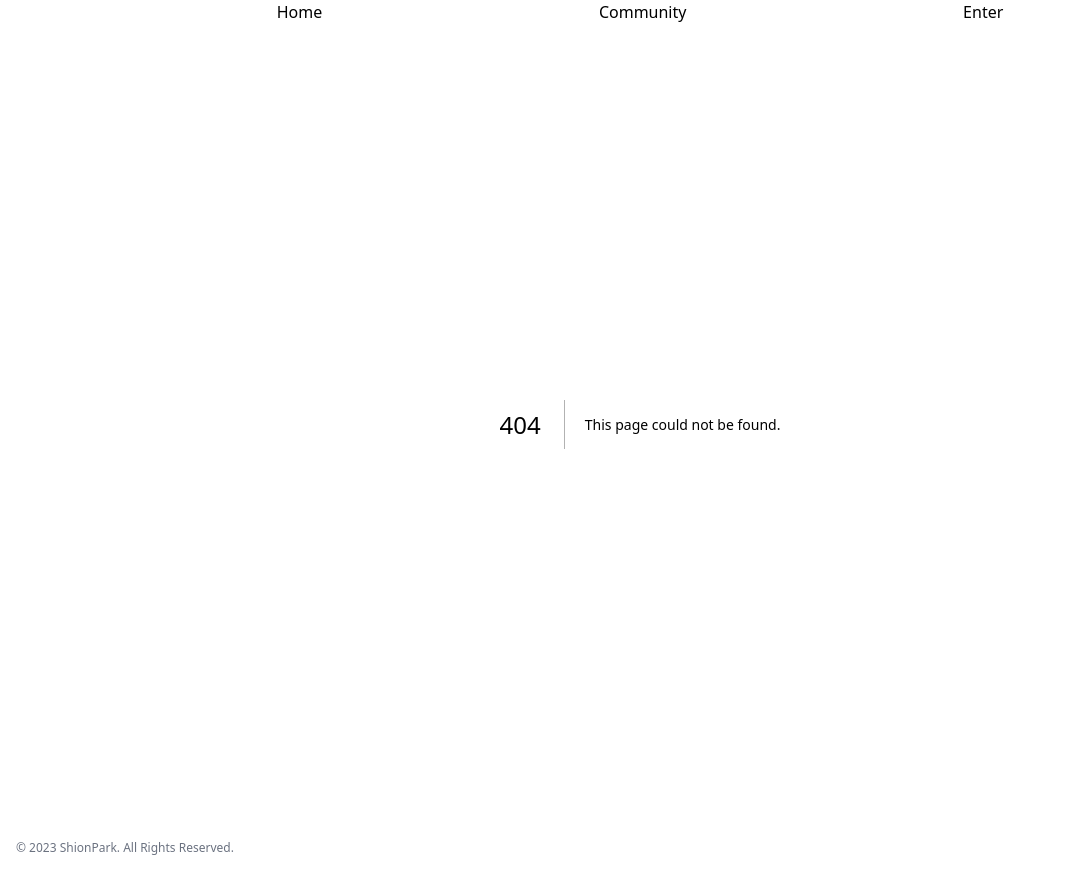
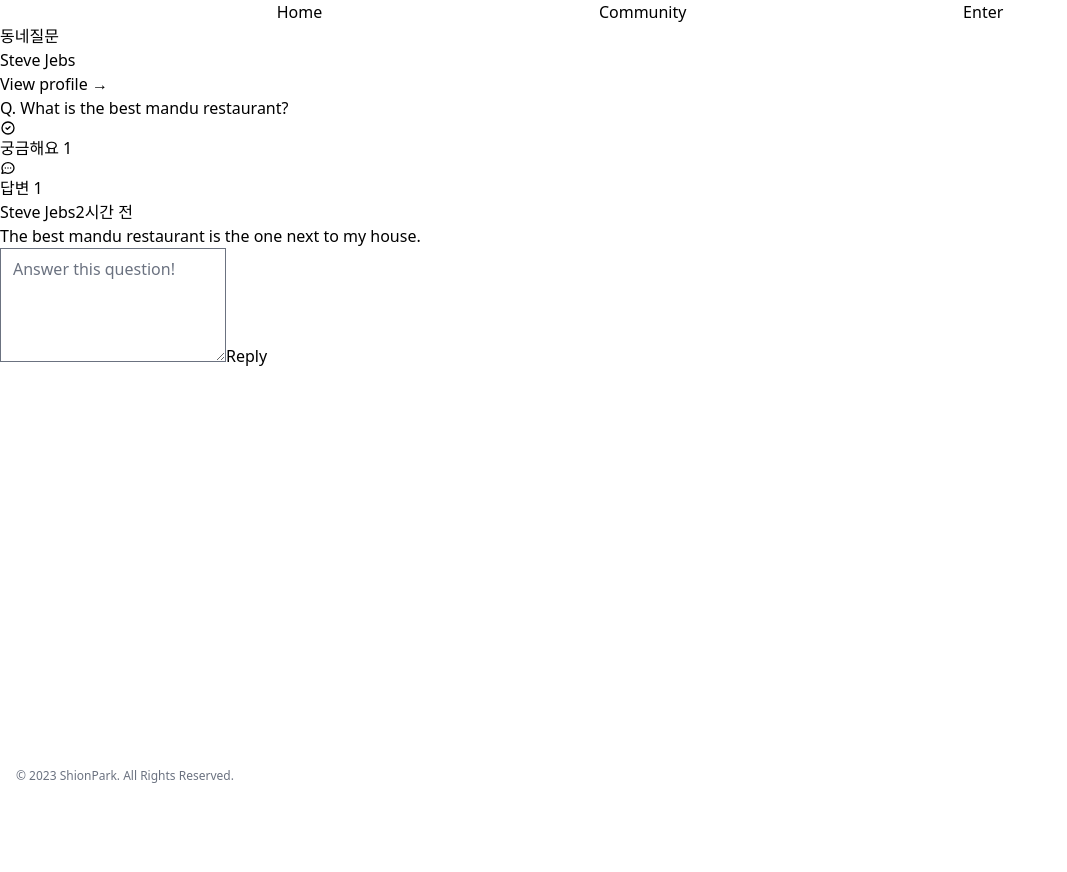
Before and after one commit to shionpark/nextjs-carrot, a Next.js app: page /community/0 in a window 1280 px wide. Before the commit this address had no page. Shown: the whole page, without its empty margins (0-1067 px from the left). After the commit the page ends 800 px from the top, so only its background shows below. Built offline with nearby package versions, Linux system fonts and the light colour scheme.

Commit message:
Design: 💄 CommunityDetail Screen

```diff
--- /dev/null
+++ b/src/pages/community/[id].tsx
@@ -0,0 +1,71 @@
+const CommunityPostDetail = () => {
+  return (
+    <div>
+      <span>동네질문</span>
+      <div>
+        <div />
+        <div>
+          <p>Steve Jebs</p>
+          <p>View profile →</p>
+        </div>
+      </div>
+      <div>
+        <div>
+          <span>Q.</span> What is the best mandu restaurant?
+        </div>
+        <div>
+          <span>
+            <svg
+              className="w-4 h-4"
+              fill="none"
+              stroke="currentColor"
+              viewBox="0 0 24 24"
+              xmlns="http://www.w3.org/2000/svg"
+            >
+              <path
+                strokeLinecap="round"
+                strokeLinejoin="round"
+                strokeWidth="2"
+                d="M9 12l2 2 4-4m6 2a9 9 0 11-18 0 9 9 0 0118 0z"
+              ></path>
+            </svg>
+            <span>궁금해요 1</span>
+          </span>
+          <span>
+            <svg
+              className="w-4 h-4"
+              fill="none"
+              stroke="currentColor"
+              viewBox="0 0 24 24"
+              xmlns="http://www.w3.org/2000/svg"
+            >
+              <path
+                strokeLinecap="round"
+                strokeLinejoin="round"
+                strokeWidth="2"
+                d="M8 12h.01M12 12h.01M16 12h.01M21 12c0 4.418-4.03 8-9 8a9.863 9.863 0 01-4.255-.949L3 20l1.395-3.72C3.512 15.042 3 13.574 3 12c0-4.418 4.03-8 9-8s9 3.582 9 8z"
+              ></path>
+            </svg>
+            <span>답변 1</span>
+          </span>
+        </div>
+      </div>
+      <div>
+        <div>
+          <div />
+          <div>
+            <span>Steve Jebs</span>
+            <span>2시간 전</span>
+            <p>The best mandu restaurant is the one next to my house.</p>
+          </div>
+        </div>
+      </div>
+      <div>
+        <textarea rows={4} placeholder="Answer this question!" />
+        <button>Reply</button>
+      </div>
+    </div>
+  );
+};
+
+export default CommunityPostDetail;
--- a/src/pages/community/index.tsx
+++ b/src/pages/community/index.tsx
@@ -1,11 +1,11 @@
+import Link from "next/link";
+
 const Community = () => {
   return (
-    <div className="COMMUNITY_CONTAINER py-10 space-y-7">
-      {[1, 2, 3, 4, 5, 6].map((_, i) => (
-        <div
-          key={i}
-          className="COMMUNITY_ROW flex flex-col items-start cursor-pointer"
-        >
+    <div className="COMMUNITY_CONTAINER py-10">
+      {[1, 2, 3, 4, 5, 6].map((_, id) => (
+        <Link href={`/community/${id}`} key={id}>
+          <div className="COMMUNITY_ROW text-gray-900 mt-7 flex flex-col items-start cursor-pointer hover:bg-gray-50">
             <span className="C_CATEGORY ml-4 bg-gray-200 rounded-full text-xs px-2.5 py-0.5 text-gray-800">
               동네질문
             </span>
@@ -54,7 +54,9 @@ const Community = () => {
               </span>
             </div>
           </div>
+        </Link>
       ))}
+      <Link href="/community/write">
         <button className="fixed p-4 bg-orange-400 hover:bg-orange-500 transition cursor-pointer text-white rounded-full shadow-xl right-5 bottom-24 hover:-translate-y-1 ease-in-out">
           <svg
             className="w-6 h-6"
@@ -71,6 +73,7 @@ const Community = () => {
             ></path>
           </svg>
         </button>
+      </Link>
     </div>
   );
 };
```
Lines whose indentation alone changed are shown as unchanged.
